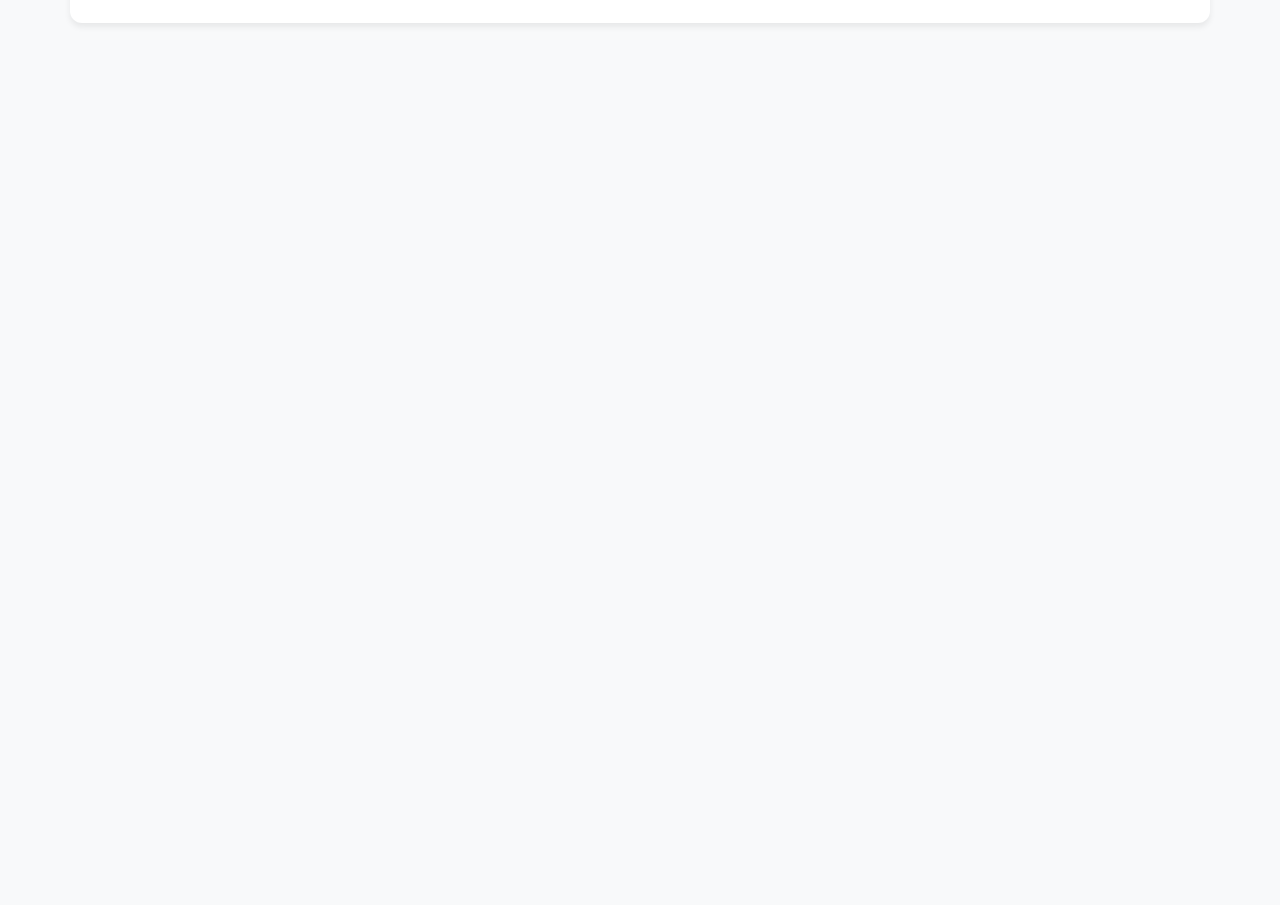
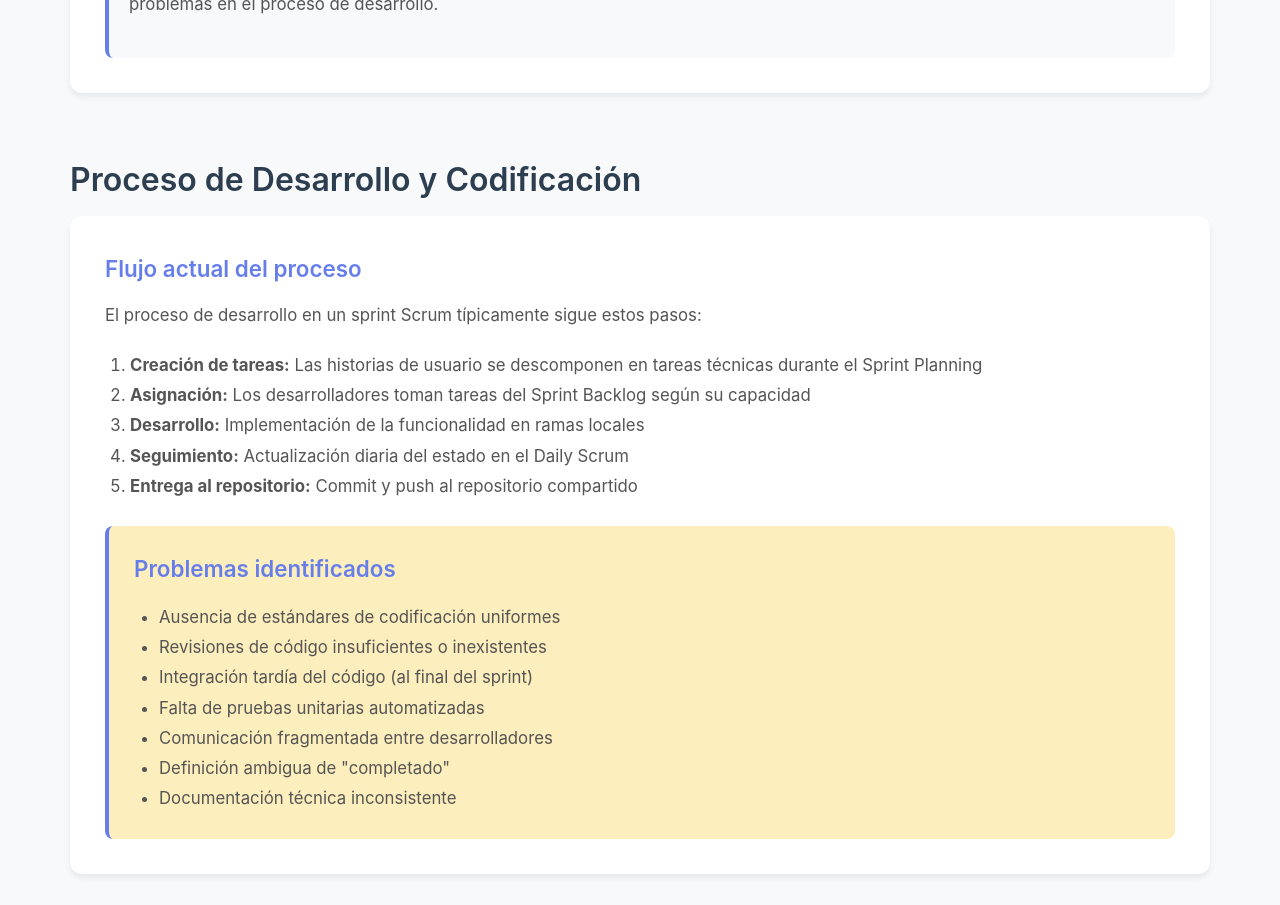
Before and after one commit to Rafael0896/ajustes-en-los-procesos-de-desarrollo, a React (Vite) app: page / in a window 1280 px wide. Shown: the part 1140-2045 px from the top of the page. Before the commit the page ends 1243 px from the top, so only its background shows below. Built offline with nearby package versions, Linux system fonts and the light colour scheme.

Commit message:
feat: add DevelopmentProcess component and update App.jsx and index.css

```diff
--- a/src/App.jsx
+++ b/src/App.jsx
@@ -1,6 +1,7 @@
 import React from "react";
 import Header from "./components/Header.jsx";
 import ScrumMethodology from "./components/ScrumMethodology.jsx";
+import DevelopmentProcess from "./components/DevelopmentProcess.jsx";
 
 
 export default function App() {
@@ -9,7 +10,7 @@ export default function App() {
             <Header />
             <main role={"main"}>
                 <ScrumMethodology />
-
+                <DevelopmentProcess />
             </main>
         </div>
     );
--- /dev/null
+++ b/src/components/DevelopmentProcess.jsx
@@ -0,0 +1,37 @@
+import React from 'react';
+
+const DevelopmentProcess = () => (
+    <section className="section">
+        <div className="section-header">
+            <h2 className="section-title">Proceso de Desarrollo y Codificación</h2>
+        </div>
+        <div className="card">
+            <h3 className="subsection-title">Flujo actual del proceso</h3>
+            <p className="text">
+                El proceso de desarrollo en un sprint Scrum típicamente sigue estos pasos:
+            </p>
+            <ol className="ordered-list">
+                <li><strong>Creación de tareas:</strong> Las historias de usuario se descomponen en tareas técnicas durante el Sprint Planning</li>
+                <li><strong>Asignación:</strong> Los desarrolladores toman tareas del Sprint Backlog según su capacidad</li>
+                <li><strong>Desarrollo:</strong> Implementación de la funcionalidad en ramas locales</li>
+                <li><strong>Seguimiento:</strong> Actualización diaria del estado en el Daily Scrum</li>
+                <li><strong>Entrega al repositorio:</strong> Commit y push al repositorio compartido</li>
+            </ol>
+
+            <div className="problem-box">
+                <h3 className="subsection-title">Problemas identificados</h3>
+                <ul className="list">
+                    <li>Ausencia de estándares de codificación uniformes</li>
+                    <li>Revisiones de código insuficientes o inexistentes</li>
+                    <li>Integración tardía del código (al final del sprint)</li>
+                    <li>Falta de pruebas unitarias automatizadas</li>
+                    <li>Comunicación fragmentada entre desarrolladores</li>
+                    <li>Definición ambigua de "completado"</li>
+                    <li>Documentación técnica inconsistente</li>
+                </ul>
+            </div>
+        </div>
+    </section>
+);
+
+export default DevelopmentProcess;
--- a/src/index.css
+++ b/src/index.css
@@ -68,6 +68,104 @@ body {
     font-weight: 300;
 }
 
+/* ScrumMethodology */
+
+.section {
+    margin-bottom: 50px;
+}
+
+.section-header {
+    display: flex;
+    align-items: center;
+    margin-bottom: 25px;
+    gap: 15px;
+}
+
+.section-icon {
+    font-size: 2em;
+}
+
+.section-title {
+    font-size: 2em;
+    color: #2c3e50;
+    margin: 0;
+    font-weight: 600;
+}
+
+.card {
+    background-color: white;
+    border-radius: 12px;
+    padding: 35px;
+    box-shadow: 0 4px 6px rgba(0,0,0,0.07);
+}
+
+.text {
+    font-size: 1.05em;
+    color: #555;
+    margin-bottom: 20px;
+    line-height: 1.7;
+}
+
+.subsection {
+    margin-top: 25px;
+}
+
+.subsection-title {
+    font-size: 1.4em;
+    color: #667eea;
+    margin-bottom: 15px;
+    font-weight: 600;
+}
+
+.list {
+    font-size: 1.05em;
+    color: #555;
+    line-height: 1.8;
+    padding-left: 25px;
+}
+
+.justification {
+    margin-top: 30px;
+    padding: 20px;
+    background-color: #f8f9fa;
+    border-radius: 8px;
+    border-left: 4px solid #667eea;
+}
+.justification-box
+{
+    margin-top: 30px;
+    padding: 20px;
+    background-color: #f8f9fa;
+    border-radius: 8px;
+    border-left: 4px solid #667eea;
+}
+
+@media (max-width: 768px) {
+    .section-title {
+        font-size: 1.6em;
+    }
+
+    .card {
+        padding: 20px;
+    }
+}
+
+/* DevelopmentProcess */
+.ordered-list {
+    font-size: 1.05em;
+    color: #555;
+    line-height: 1.8;
+    padding-left: 25px;
+    margin-bottom: 25px;
+}
+
+.problem-box {
+    margin-top: 25px;
+    padding: 25px;
+    background-color: #fdeebd;
+    border-radius: 8px;
+    border-left: 4px solid #667eea;
+}
 
 
 /* RESPONSIVE HEADER */
@@ -84,7 +182,7 @@ body {
 /* SECTIONS */
 .section {
     max-width: var(--max-width);
-    margin: 0 auto 50px auto;
+    margin: 0 auto 1px auto;
     padding: 30px;
     border-radius: 16px;
 }
```
